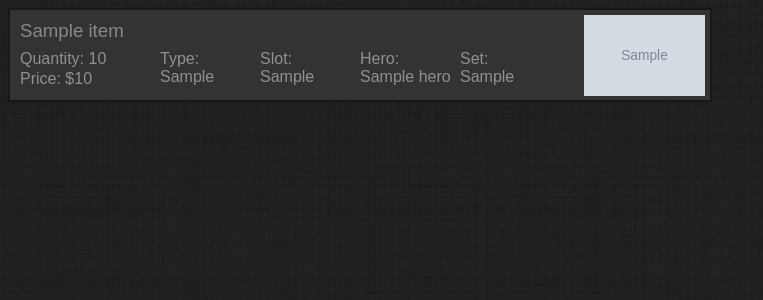
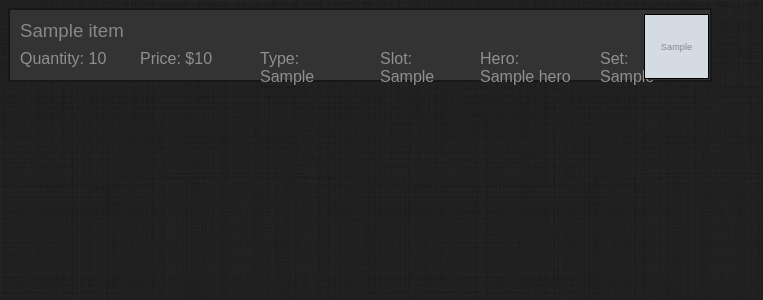
Before and after one commit to Riizade/Dota-2-Market-Browser, a Flask app: template templates/market.html in a window 1280 px wide. Shown: the top 300 px of the page, without its empty margins (0-763 px from the left). Run offline with Flask 2, Linux system fonts and the light colour scheme; the template is opened without the code that fills it: most values are stand-ins (such as "Sample title", 1, 10 or a date in 2020); grey boxes marked "Sample" are stand-in pictures; style sheets or scripts are compiled from the project's sources; parts of the project's set-up code (start-up, migrations or seed data) failed here and were passed over; some libraries are stand-ins or nearby versions.

Commit message:
Made market items smaller

```diff
--- a/static/assets/css/dotaleaf.less
+++ b/static/assets/css/dotaleaf.less
@@ -5,9 +5,9 @@
 @clr-font: #909090;
 
 @dim-item-width: 700px;
-@dim-item-height: 90px;
+@dim-item-height: 70px;
 @dim-item-img-height: @dim-item-height * 0.9;
-@dim-item-img-width: @dim-item-img-height * 1.505;
+@dim-item-img-width: @dim-item-img-height;
 
 * {
     font-family: Arial, Helvetica, sans-serif;
@@ -55,16 +55,15 @@ body {
     overflow:hidden;
     width: @dim-item-img-width;
     height: @dim-item-img-height;
-    border: 0px;
+    border: 1px;
+    border-style: solid;
     position: absolute;
     }
 
 .item_image {
-    width: 1.03 * @dim-item-img-width;
-    height: 1.05 * @dim-item-img-height;
+    width: @dim-item-img-width;
+    height: @dim-item-img-height;
     position: absolute;
-    left: -1.5%;
-    top: -2%;
 }
 
 .item_info {
@@ -84,41 +83,40 @@ body {
     .item_info;
     left: 10px;
     top: 40px;
-
 }
 
 .item_price {
     .item_info;
-    left: 10px;
-    top: 60px;
+    left: 130px;
+    top: 40px;
 }
 
-.item_set {
-    .item_info;
-    left: 450px;
-    top: 40px;
-
-}
 
 .item_type {
     .item_info;
-    left: 150px;
+    left: 250px;
     top: 40px;
 
 }
 
 .item_slot {
     .item_info;
-    left: 250px;
+    left: 370px;
     top: 40px;
 }
 
 .item_hero {
     .item_info;
-    left: 350px;
+    left: 470px;
     top: 40px;
 }
 
+.item_set {
+    .item_info;
+    left: 590px;
+    top: 40px;
+
+}
 
 .span_link {
   position:absolute;
```
